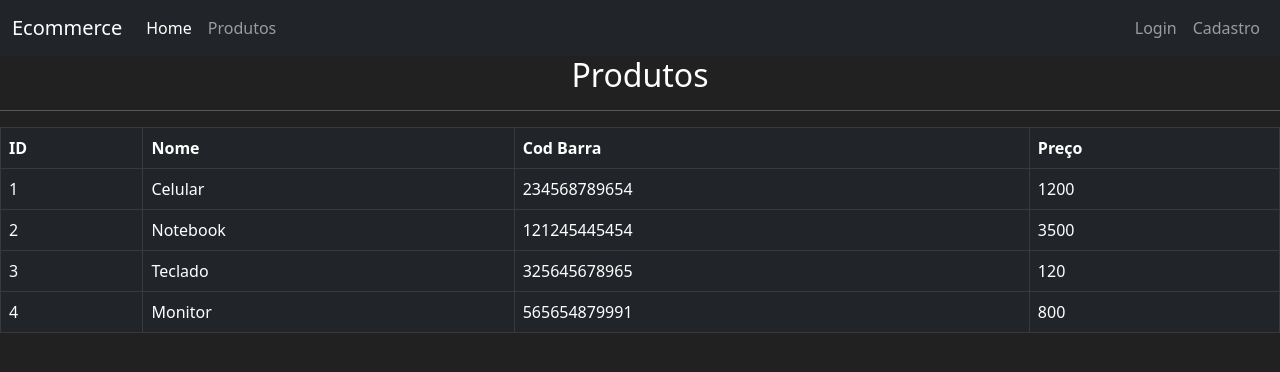
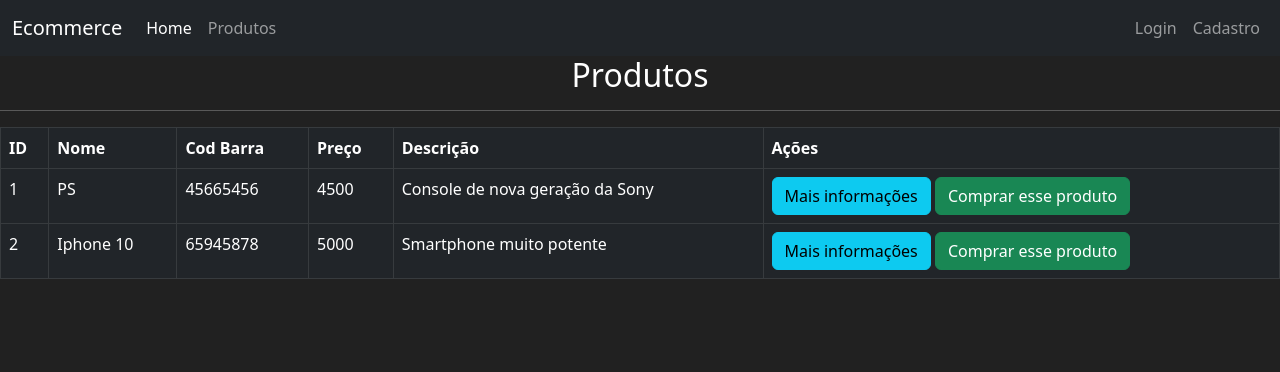
Before and after one commit to MarcosSouzaa/ecommerce, a Flask app: page /produtos in a window 1280 px wide. Shown: the top 372 px of the page. Run offline with Flask 3, Linux system fonts and the light colour scheme.

Commit message:
Adicionado novas colunas e botões em produtos.html

```diff
--- a/mercado.py
+++ b/mercado.py
@@ -26,10 +26,5 @@ def page_home():
 
 @app.route('/produtos')
 def page_produto():
-    itens = [
-       {'id': 1, 'nome':'Celular', 'cod_barra':'234568789654','preco': 1200},
-       {'id': 2, 'nome':'Notebook', 'cod_barra':'121245445454','preco': 3500},
-       {'id': 3, 'nome':'Teclado', 'cod_barra':'325645678965','preco': 120},
-       {'id': 4, 'nome': 'Monitor', 'cod_barra':'565654879991','preco':800}
-    ]
+    itens = Item.query.all()
     return render_template('produtos.html', itens = itens)
--- a/templates/produtos.html
+++ b/templates/produtos.html
@@ -15,6 +15,8 @@
       <th scope="col">Nome</th>
       <th scope="col">Cod Barra</th>
       <th scope="col">Preço</th>
+      <th scope="col">Descrição</th>
+      <th scope="col">Ações</th>
     </tr>
   </thead>
   <tbody>
@@ -24,6 +26,11 @@
       <td>{{item.nome}}</td>
       <td>{{item.cod_barra}}</td>
       <td>{{item.preco}}</td>
+      <td>{{item.descricao}}</td>
+      <td>
+        <button class="btn btn-outline btn-info">Mais informações</button>
+        <button class="btn btn-outline btn-success">Comprar esse produto</button>
+      </td>
     </tr>
     {% endfor %}
   </tbody>
```
